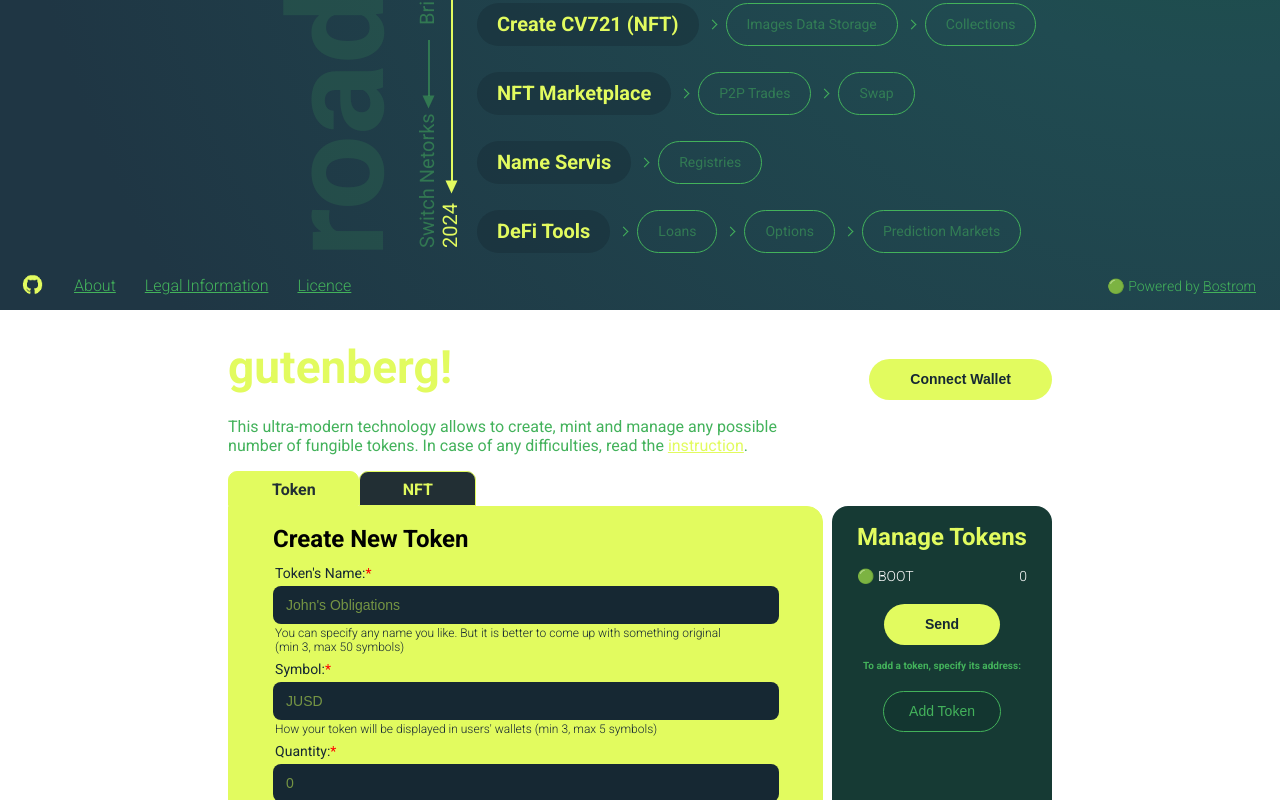
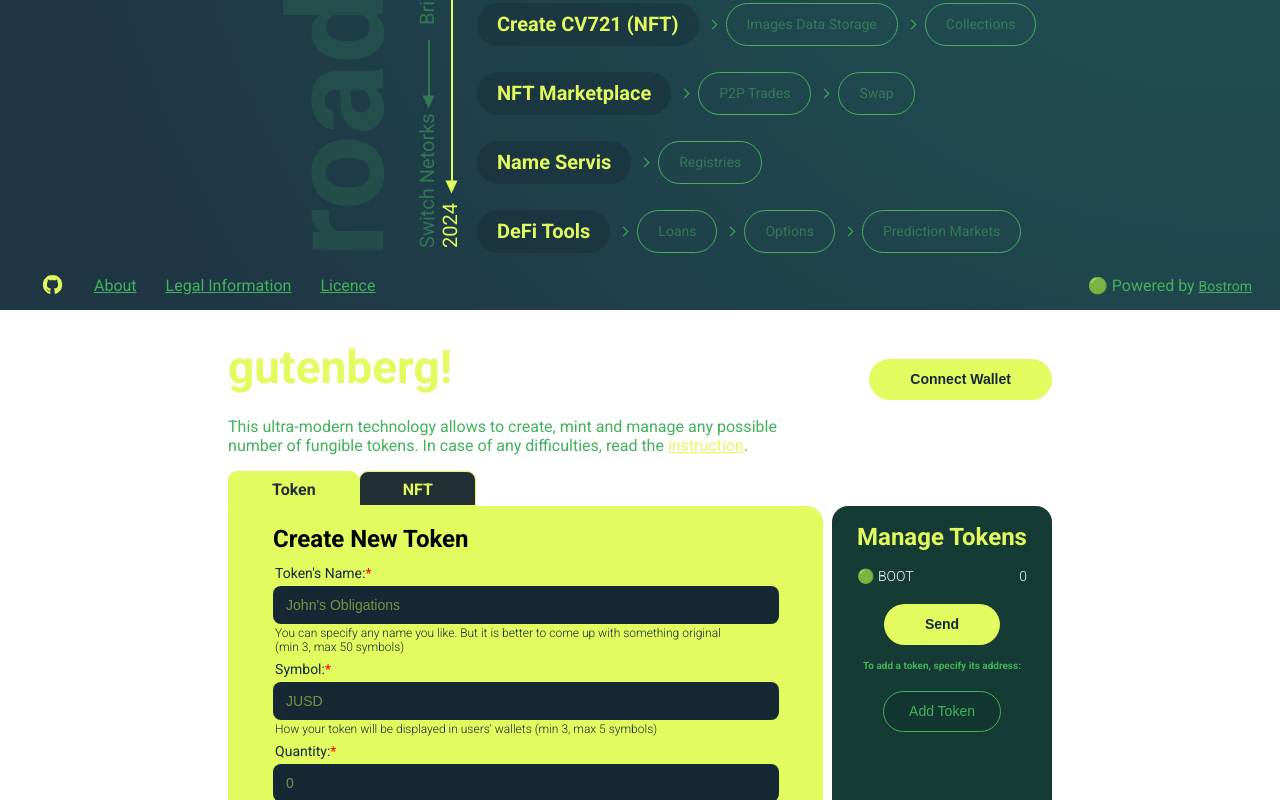
Before and after one commit to diekuche/gutenberg, a React (Create React App) app: page /old in a window 1280 px wide. Shown: the part 974-1774 px from the top of the page. Built offline with nearby package versions, Linux system fonts and the light colour scheme.

Commit message:
fix number6

```diff
--- a/src/App.css
+++ b/src/App.css
@@ -32,6 +32,7 @@
 }
 
 .colorhead {
+  flex: 1;
   background: radial-gradient(
     95.73% 182.36% at 4.67% 4.74%,
     #185543 0%,
--- a/src/components/BasicWindow/BasicWindow.module.css
+++ b/src/components/BasicWindow/BasicWindow.module.css
@@ -26,7 +26,7 @@
   display: flex;
   flex-direction: column;
   margin-top: 68px;
-  margin-left: 249px;
+  margin-left: 300px;
 }
 .info {
   margin-left: 520px;
--- a/src/components/Footer/Footer.module.css
+++ b/src/components/Footer/Footer.module.css
@@ -6,25 +6,25 @@
   margin-bottom: 10px;
   padding-top: 15px;
   align-items: center;
+  padding-left: 20px;
 }
 
 .link {
   color: #43b25b;
   width: fit-content;
-  font-style: regular;
-  font-weight: 300;
+  font-weight: 400;
   font-size: 16px;
   margin-right: 29px;
-  line-height: 16px;
+  line-height: 19px;
 }
 
 .linkCreate {
   margin-right: auto;
   font-style: normal;
-  font-weight: 300;
+  font-weight: 400;
   font-size: 14px;
   color: #43b25b;
-  line-height: 16px;
+  line-height: 19px;
 }
 
 .create {
@@ -32,9 +32,10 @@
   margin-right: 24px;
   color: #43b25b;
   font-style: normal;
-  font-weight: 300;
-  font-size: 14px;
-  line-height: 16px;
+  font-weight: 400;
+  font-size: 16px;
+  line-height: 19px;
+  padding-right: 24px;
 }
 .git {
   margin-right: 29px;
```
